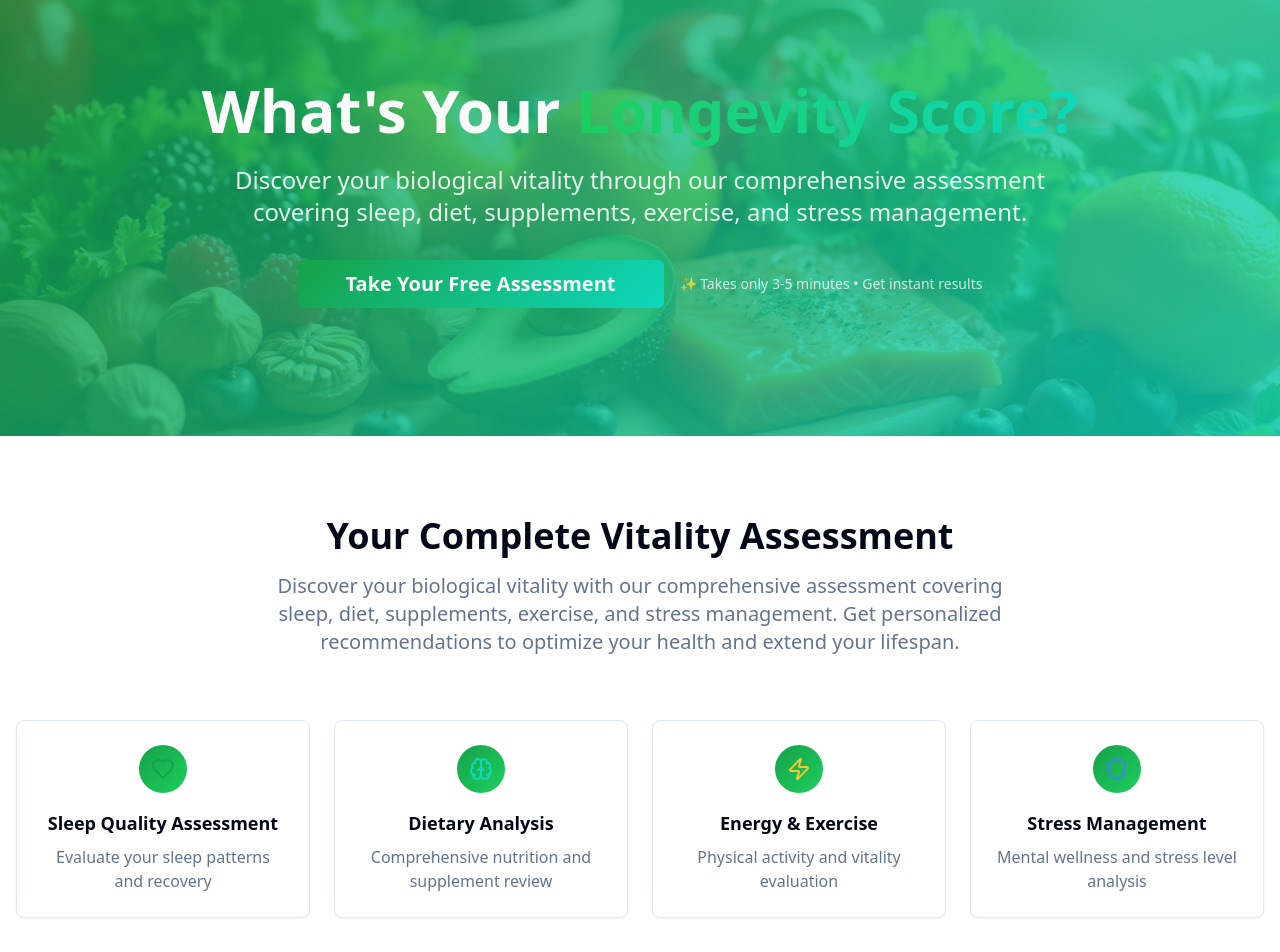
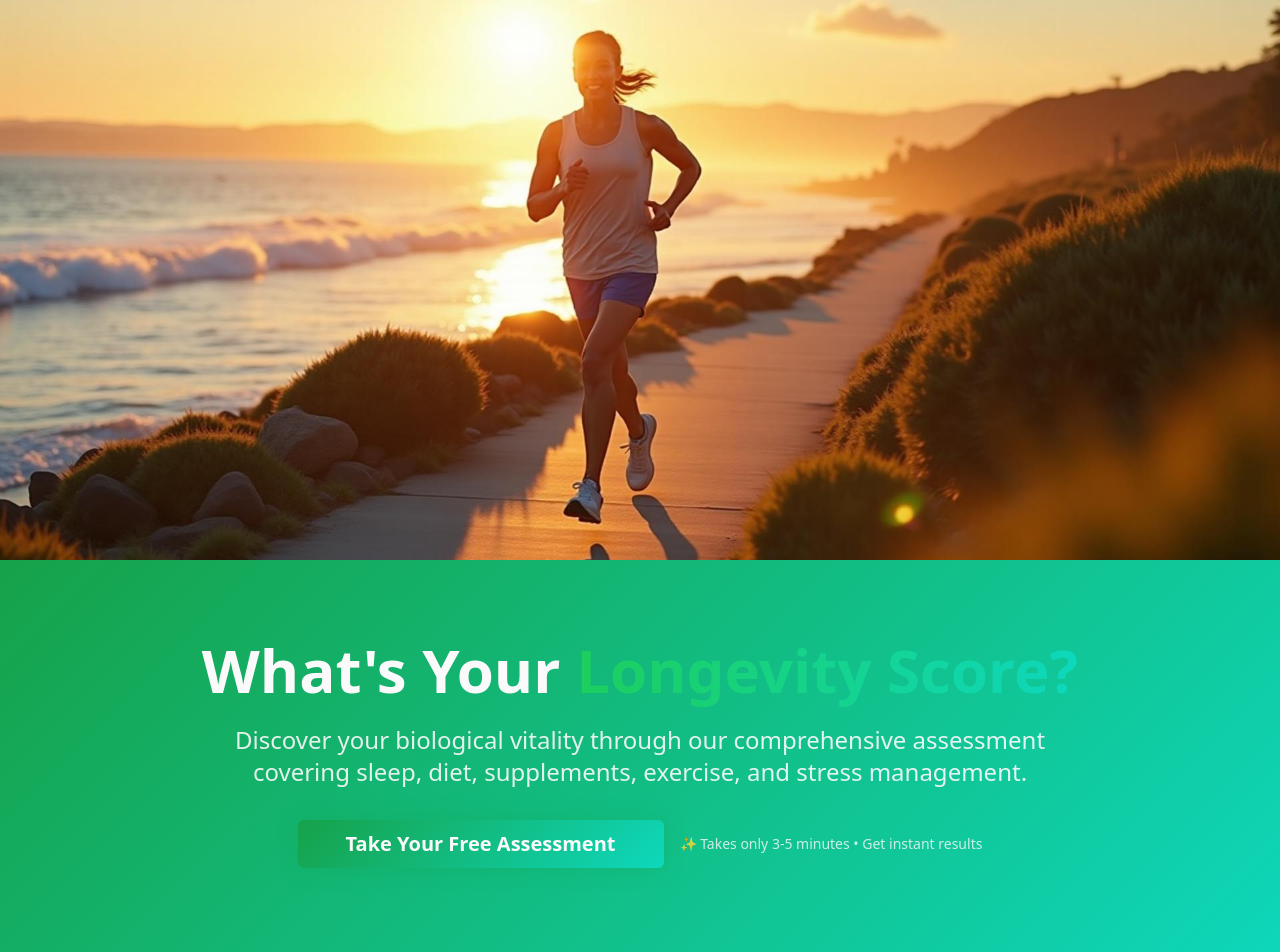
Before and after one commit to healthylifescore-com/longevity-score-quizzer-lab, a React (Vite) app: page / in a window 1280 px wide. Shown: the top 952 px of the page. Built offline with nearby package versions, Linux system fonts and the light colour scheme.

Commit message:
Refactor landing page image
Remove text from image and place below, use a real picture.

```diff
--- a/src/components/LandingPage.tsx
+++ b/src/components/LandingPage.tsx
@@ -1,7 +1,7 @@
 import { Button } from "@/components/ui/button";
 import { Card, CardContent } from "@/components/ui/card";
 import { CheckCircle, Heart, Brain, Zap, Shield } from "lucide-react";
-import heroImage from "@/assets/hero-longevity-food.jpg";
+import heroImage from "@/assets/hero-longevity-clear.jpg";
 
 interface LandingPageProps {
   onStartQuiz: () => void;
@@ -51,16 +51,20 @@ export const LandingPage = ({ onStartQuiz }: LandingPageProps) => {
 
   return (
     <div className="min-h-screen bg-background">
-      {/* Hero Section */}
-      <section className="relative overflow-hidden bg-gradient-hero">
-        <div className="absolute inset-0 opacity-20">
+      {/* Hero Image Section */}
+      <section className="relative overflow-hidden">
+        <div className="w-full h-[60vh] md:h-[70vh]">
           <img
             src={heroImage}
             alt="Longevity and wellness"
             className="w-full h-full object-cover"
           />
         </div>
-        <div className="relative container mx-auto px-4 py-20 text-center">
+      </section>
+
+      {/* Hero Text Section */}
+      <section className="py-20 bg-gradient-hero">
+        <div className="container mx-auto px-4 text-center">
           <div className="max-w-4xl mx-auto animate-fade-in">
             <h1 className="text-5xl md:text-6xl font-bold text-primary-foreground mb-6">
               What's Your{" "}
```
Also changed, not shown: src/assets/hero-longevity-clear.jpg (added).
